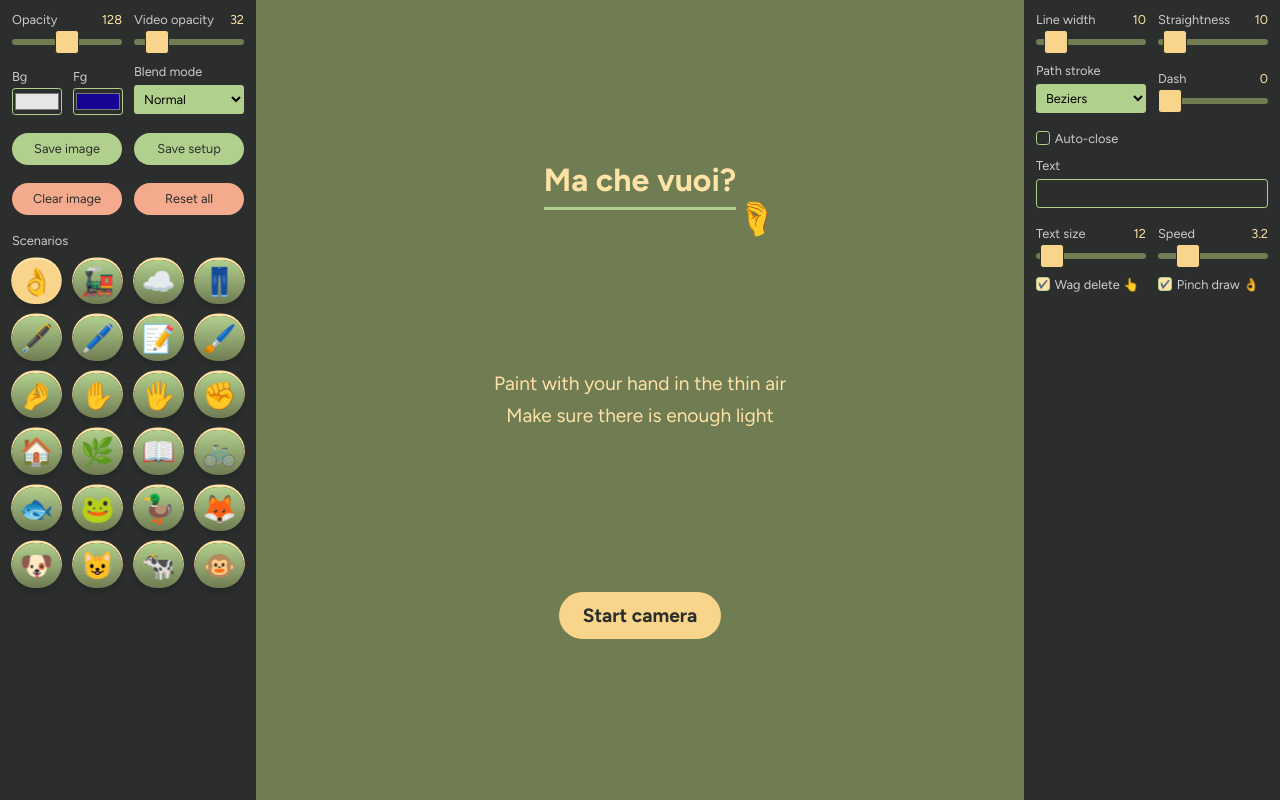
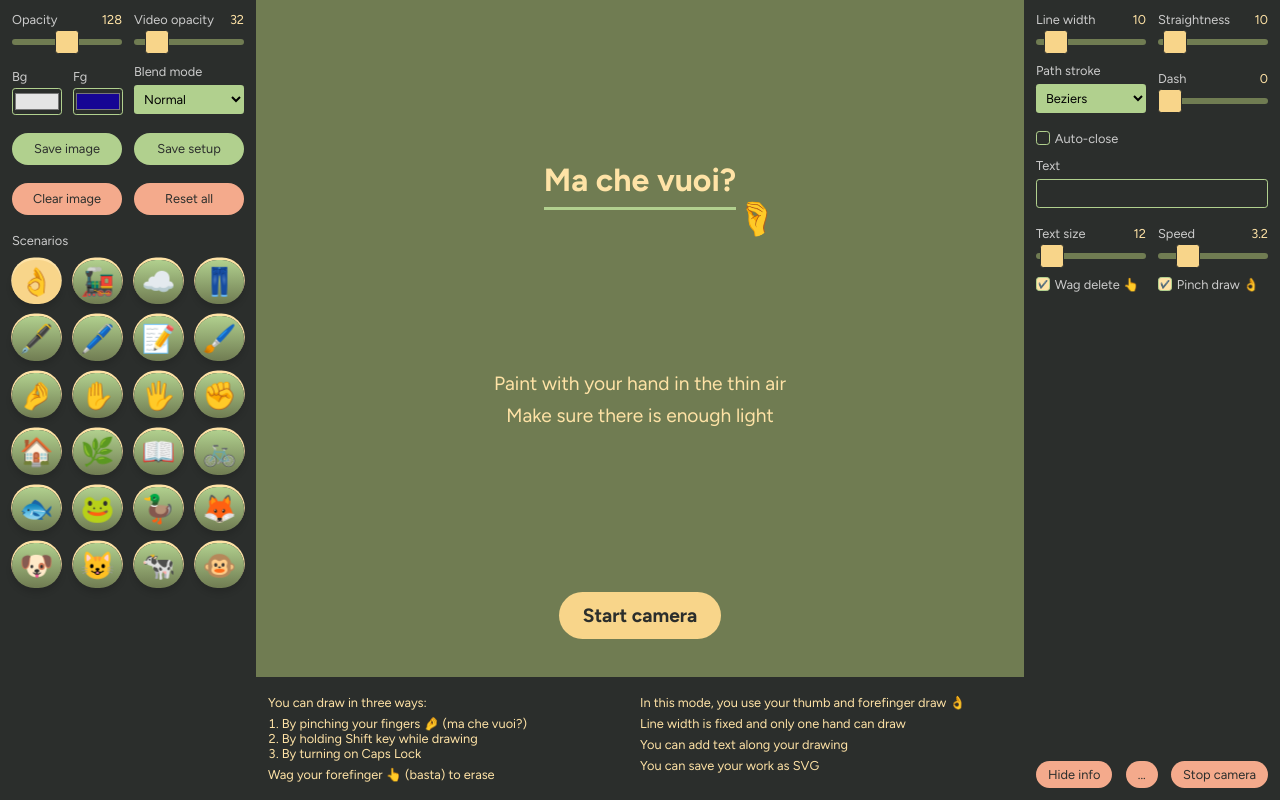
Before and after one commit to cincplug/machevuoi, a Next.js app: page / in a window 1280 px wide. Built offline with nearby package versions, Linux system fonts and the light colour scheme; a web font is replaced by a local one.

Commit message:
Add menu toggle

```diff
--- a/app/components/App.tsx
+++ b/app/components/App.tsx
@@ -275,7 +275,7 @@ const App: React.FC = () => {
           }}
         />
       )}
-      {isStarted && <Info {...{ setup, handlePlayButtonClick }} />}
+      {<Info {...{ setup, updateSetup, handlePlayButtonClick }} />}
       {message && <Message {...{ message, setMessage }} />}
       {/* <pre>{JSON.stringify(scribbleNewArea, null, 4)}</pre> */}
     </div>
--- a/app/components/nav/Info.tsx
+++ b/app/components/nav/Info.tsx
@@ -1,22 +1,42 @@
 import React, { useState } from "react";
-import { ISetup } from "../../../types";
+import { ISetup, UpdateSetupType } from "../../../types";
 
 interface IProps {
   setup: ISetup;
+  updateSetup: (event: UpdateSetupType) => void;
   handlePlayButtonClick: (
     event: React.MouseEvent<HTMLButtonElement, MouseEvent>
   ) => void;
 }
 
-const Info: React.FC<IProps> = ({ setup, handlePlayButtonClick }) => {
+const Info: React.FC<IProps> = ({
+  setup,
+  updateSetup,
+  handlePlayButtonClick
+}) => {
   const [isVisible, setIsVisible] = useState(true);
   const { pattern, isScratchCanvas } = setup;
+  const handleMenuButtonClick = () => {
+    updateSetup({
+      id: "isMenuVisible",
+      value: !setup.isMenuVisible,
+      type: "checkbox"
+    });
+  };
   const pauseButton = (
     <button
       className="info-close pause-button cancel"
       onClick={handlePlayButtonClick}
     >
       Stop camera
+    </button>
+  );
+  const menuToggleButton = (
+    <button
+      className="info-close pause-button cancel"
+      onClick={handleMenuButtonClick}
+    >
+      ...
     </button>
   );
   return isVisible ? (
@@ -59,6 +79,7 @@ const Info: React.FC<IProps> = ({ setup, handlePlayButtonClick }) => {
         >
           Hide info
         </button>
+        {menuToggleButton}
         {pauseButton}
       </div>
     </>
@@ -67,6 +88,7 @@ const Info: React.FC<IProps> = ({ setup, handlePlayButtonClick }) => {
       <button className="info-close" onClick={() => setIsVisible(true)}>
         Show info
       </button>
+      {menuToggleButton}
       {pauseButton}
     </div>
   );
--- a/app/components/nav/Menu.tsx
+++ b/app/components/nav/Menu.tsx
@@ -19,7 +19,10 @@ const Menu: React.FC<IProps> = ({
   updateSetup,
   clearPaths
 }) => {
-  const { pattern, isScratchCanvas } = setup;
+  const { isMenuVisible, pattern, isScratchCanvas } = setup;
+  if (!isMenuVisible) {
+    return null;
+  }
   return (
     <section className="controls">
       <aside className={`menu menu--primary`}>
--- a/app/data/controls.json
+++ b/app/data/controls.json
@@ -385,5 +385,14 @@
       "rectangles",
       "triangles"
     ]
+  },
+  {
+    "id": "isMenuVisible",
+    "title": "Menu",
+    "description": "Show or hide menu",
+    "isOmittedInScenario": true,
+    "isHidden": true,
+    "value": true,
+    "type": "checkbox"
   }
 ]
```
